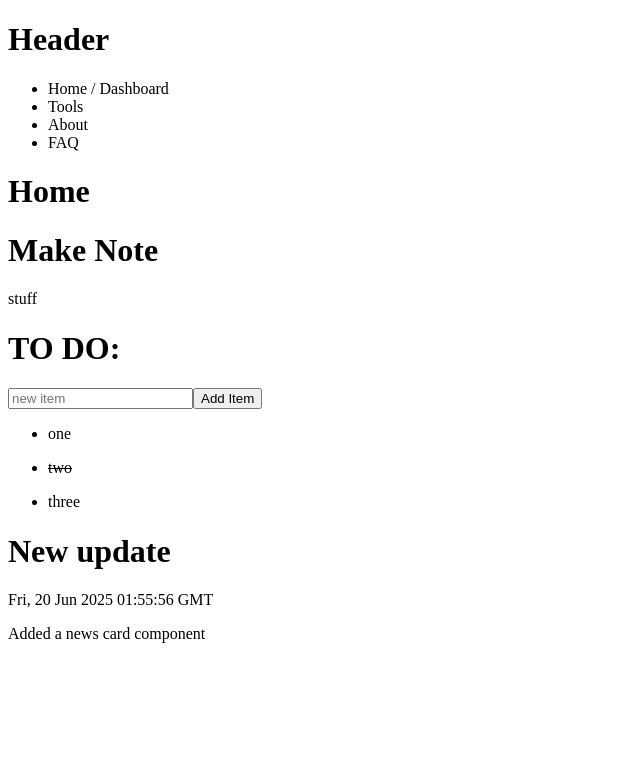
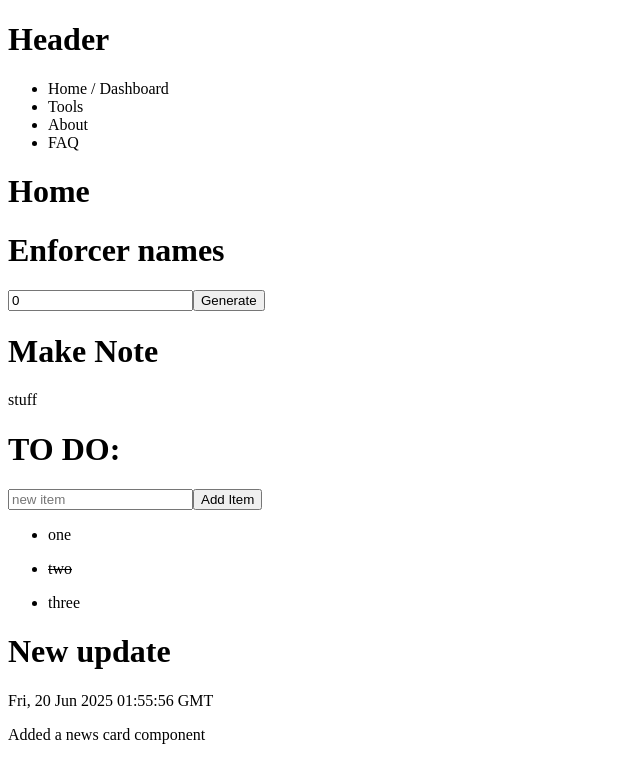
Before and after one commit to aneylon/HiveMind-Two, a React (Vite) app: page / in a window 1280 px wide. Shown: the top 782 px of the page, without its empty margins (0-640 px from the left). Built offline with nearby package versions, Linux system fonts and the light colour scheme.

Commit message:
Add Enforcer Name generator.

```diff
--- a/src/components/Home/Home.jsx
+++ b/src/components/Home/Home.jsx
@@ -1,10 +1,12 @@
 import { ToDo } from "../ToDo/ToDo";
 import { NewsCard } from "../News/NewsCard";
 import { Note } from "../Notes/Note";
+import { EnforcerNames } from "../Random/EnforcerNames";
 export const Home = () => {
   return (
     <>
       <h1>Home</h1>
+      <EnforcerNames />
       <Note
         note={{
           id: 3,
--- /dev/null
+++ b/src/components/Random/EnforcerNames.jsx
@@ -0,0 +1,59 @@
+import { useState } from "react";
+export const EnforcerNames = () => {
+  const letters = "abcdefghijklmnop";
+  const numbers = "1234567890";
+  const maxNumber = 40; // TODO : error message?
+  const [numberOfNames, setNumberOfNames] = useState(0);
+  const [names, setNames] = useState([]);
+  function random(type, min, max) {
+    let index = Math.floor(Math.random() * max);
+    let value = type[index];
+    return value;
+  }
+  function makeNames() {
+    setNames([]);
+    if (
+      numberOfNames <= maxNumber &&
+      numberOfNames !== null &&
+      numberOfNames !== 0
+    ) {
+      let newNames = [];
+      for (var i = 0; i < numberOfNames; i++) {
+        let newName = `${random(
+          letters,
+          0,
+          letters.length
+        ).toUpperCase()}-${random(numbers, 0, numbers.length)}${random(
+          numbers,
+          0,
+          numbers.length
+        )}${random(numbers, 0, numbers.length)}`;
+        newNames.push(newName);
+      }
+      setNames(newNames);
+    } else {
+      setNames(["Please enter a valid number 40 or less."]);
+    }
+  }
+  return (
+    <>
+      <h1>Enforcer names</h1>
+      <input
+        name="number"
+        id="number"
+        type="number"
+        placeholder="enter a number"
+        value={numberOfNames}
+        onChange={(e) => {
+          setNumberOfNames(+e.target.value);
+        }}
+      />
+      <button onClick={makeNames}>Generate</button>
+      <ul>
+        {names.map((name, i) => {
+          return <li key={i}>{name}</li>;
+        })}
+      </ul>
+    </>
+  );
+};
```
